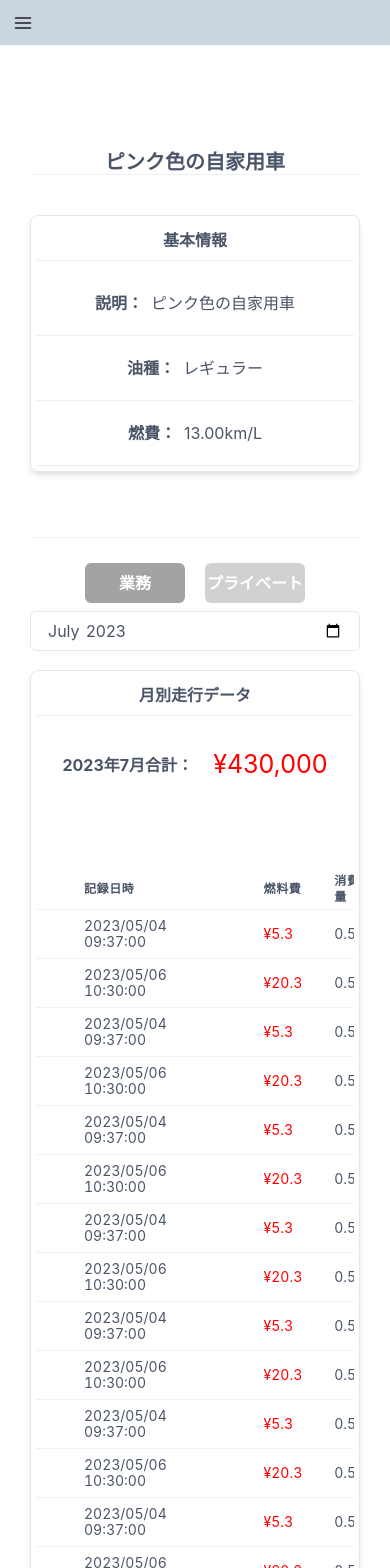
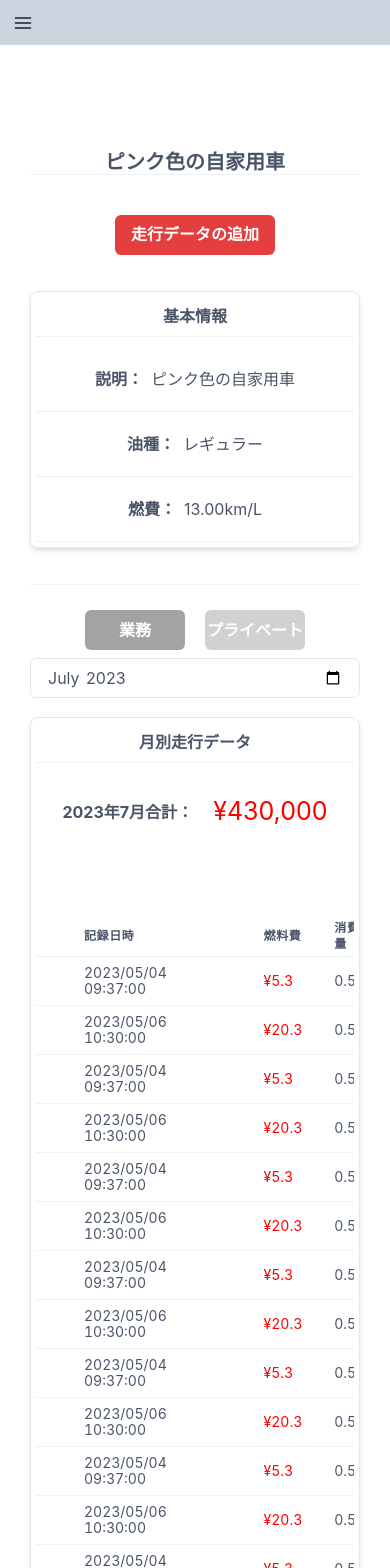
Before and after one commit to nakano2024/fuelana_front, a React (Create React App) app: page /cars/1 in a window 390 px wide. Shown: the top 1568 px of the page. Built offline with nearby package versions, Linux system fonts and the light colour scheme.

Commit message:
revise component

```diff
--- a/src/component/CarDetailsPage.js
+++ b/src/component/CarDetailsPage.js
@@ -5,12 +5,12 @@ import { CarDetails } from "../dummy"
 import { CarInfoStack } from "./CarInfoStack";
 import { CarInfoTable } from "./CarInfoTable";
 import { ContentWrapper } from "./ContentWrapper";
-import { TotalDistance } from "./TotalDistance";
 import { MonthlyTripRecordsDataBox } from "./MonthlyTripRecordsDataBox";
 import { AnnualTripRecordsTotalTable } from "./AnnualTripRecordsTotalTable";
 import { AnnualTripRecordsTotalStack } from "./AnnualTripRecordsTotalStack";
 import { TripRecordDataContainer } from "./TripRecordDataContainer";
-
+import { DataBox } from "./DataBox";
+import { DistanceCalculatorPopup } from "./DistanceCalculatorPopup";
 
 export const CarDetailsPage = () => {
 
@@ -21,15 +21,21 @@ export const CarDetailsPage = () => {
     return<Box>
         {car !== null &&
             <ContentWrapper heading = {car.discription}>
+                {isMobile &&
+                    <Box mb = {"36px"}>
+                        <DistanceCalculatorPopup />
+                    </Box>
+                }
 
-                <Box>
+                <Box mb = {"36px"}>
                     {isMobile ?<CarInfoStack />:<CarInfoTable />}
                 </Box>
 
-                <Box pt = {"65px"}>
+                <Divider />
+
+                <Box mb = {"36px"}>
                     <TripRecordDataContainer />
                 </Box>
-
             </ContentWrapper>
         }
     </Box>
--- a/src/component/TotalDistance.js
+++ b/src/component/DistanceCalculator.js
@@ -4,7 +4,7 @@ import length from "@turf/length";
 import { Button } from "@chakra-ui/react";
 
 
-export const TotalDistance = (props)=>{
+export const DistanceCalculator = (props) => {
 
     const [totalDistance , setTotalDistance] = useState(0);
     const [lastPos , setLastPos] = useState({long : null , lati : null});
@@ -22,8 +22,8 @@ export const TotalDistance = (props)=>{
                         const newCurrent = {long , lati};
                         setCurrentPos(pre => {
                             //前回のcurrentPosがnull、つまり初回の場合は同じ値を入れる
-                            pre.long !== null && pre.lati !== null ?
-                                setLastPos(pre) : setLastPos(newCurrent);
+                            pre.long === null && pre.lati === null ?
+                                setLastPos(newCurrent) : setLastPos(pre)
                             //また、新たなcurrentの値を返す
                             return newCurrent;
                         });
--- /dev/null
+++ b/src/component/DistanceCalculatorPopup.js
@@ -0,0 +1,31 @@
+import { Box, Button, Modal, ModalBody, ModalContent, ModalFooter, ModalHeader, ModalOverlay, useDisclosure } from "@chakra-ui/react"
+
+export const DistanceCalculatorPopup = () => {
+    const {isOpen, onOpen, onClose} = useDisclosure();
+
+    return<Box>
+        <Button colorScheme = "red" onClick = {onOpen}>
+            走行データの追加
+        </Button>
+
+        <Modal
+            isOpen = {isOpen} onClose = {onClose} closeOnOverlayClick = {false}
+        >
+            <ModalOverlay />
+
+            <ModalContent>
+                <ModalHeader>
+
+                </ModalHeader>
+
+                <ModalBody>
+
+                </ModalBody>
+
+                <ModalFooter>
+
+                </ModalFooter>
+            </ModalContent>
+        </Modal>
+    </Box>
+}
--- a/src/component/TripRecordDataContainer.js
+++ b/src/component/TripRecordDataContainer.js
@@ -25,8 +25,6 @@ export const TripRecordDataContainer = () => {
     }
 
     return<Box>
-            <Divider />
-
             <VStack pt={"25px"}>
                 <HStack spacing={5}>
                     <Button
```
